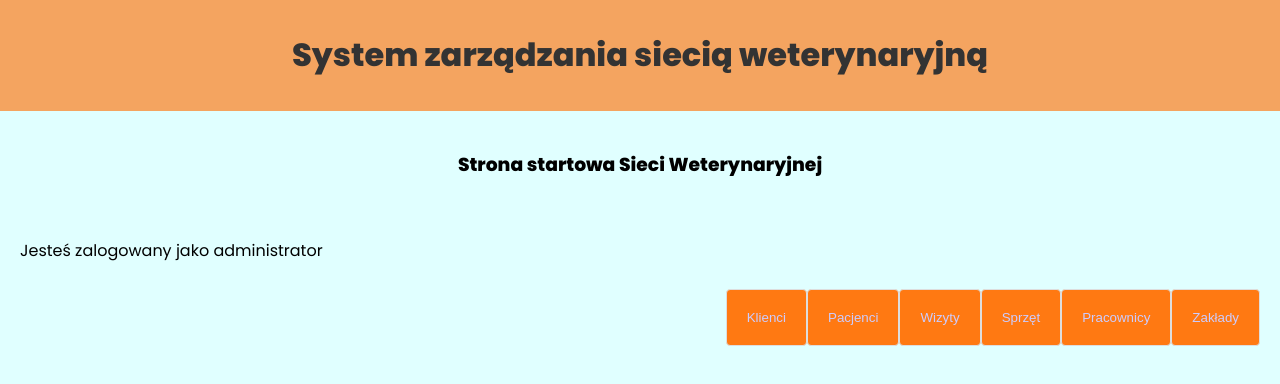
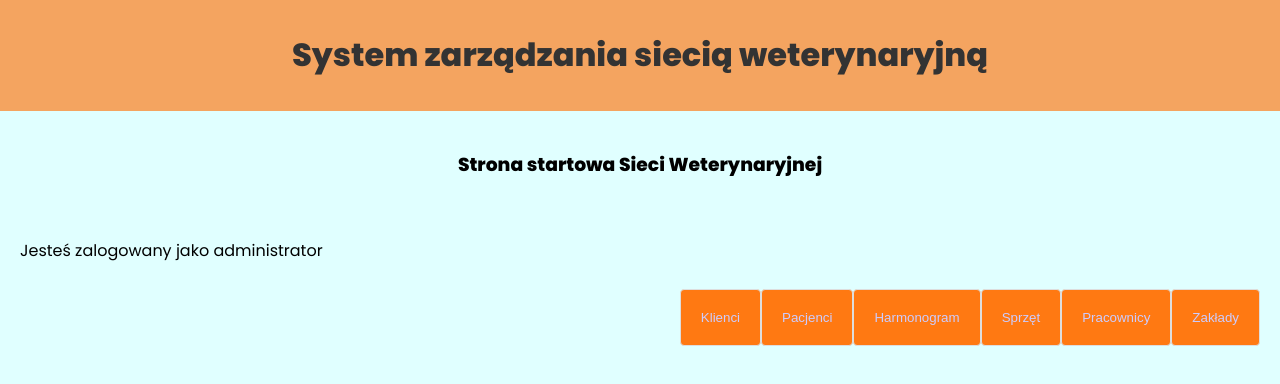
Before and after one commit to vet-agh/VET, a React (Create React App) app in the folder frontend/: page / in a window 1280 px wide. Shown: the top 384 px of the page. Built offline with nearby package versions, Linux system fonts and the light colour scheme.

Commit message:
VET-62 Changing title rom Wizyty to Harmonogram

```diff
--- a/frontend/src/views/Home.js
+++ b/frontend/src/views/Home.js
@@ -14,7 +14,7 @@ const Home = () =>
       <input type="submit" value="Pacjenci"/></form>
 
       <form action="/schedule">
-      <input type="submit" value="Wizyty"/></form>
+      <input type="submit" value="Harmonogram"/></form>
 
       <form action="/equipment">
       <input type="submit" value="Sprzęt"/></form>
```
